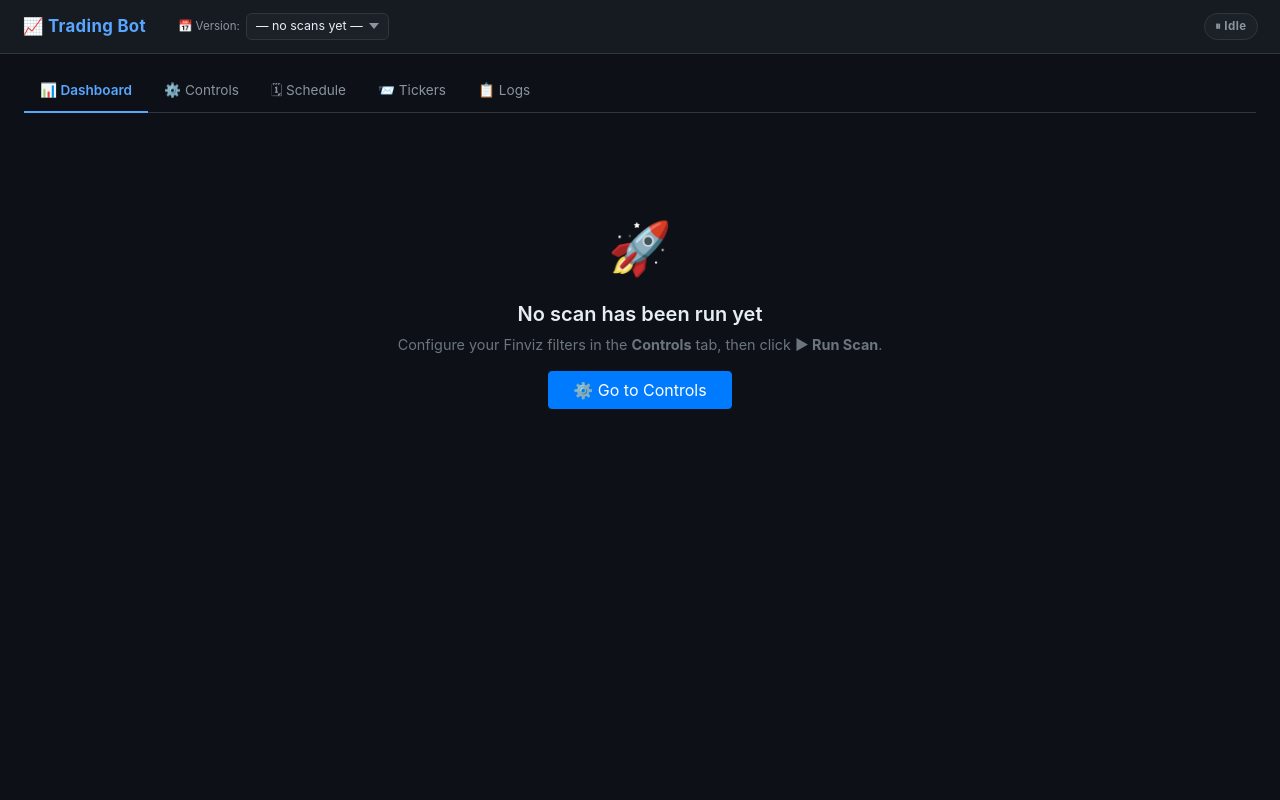
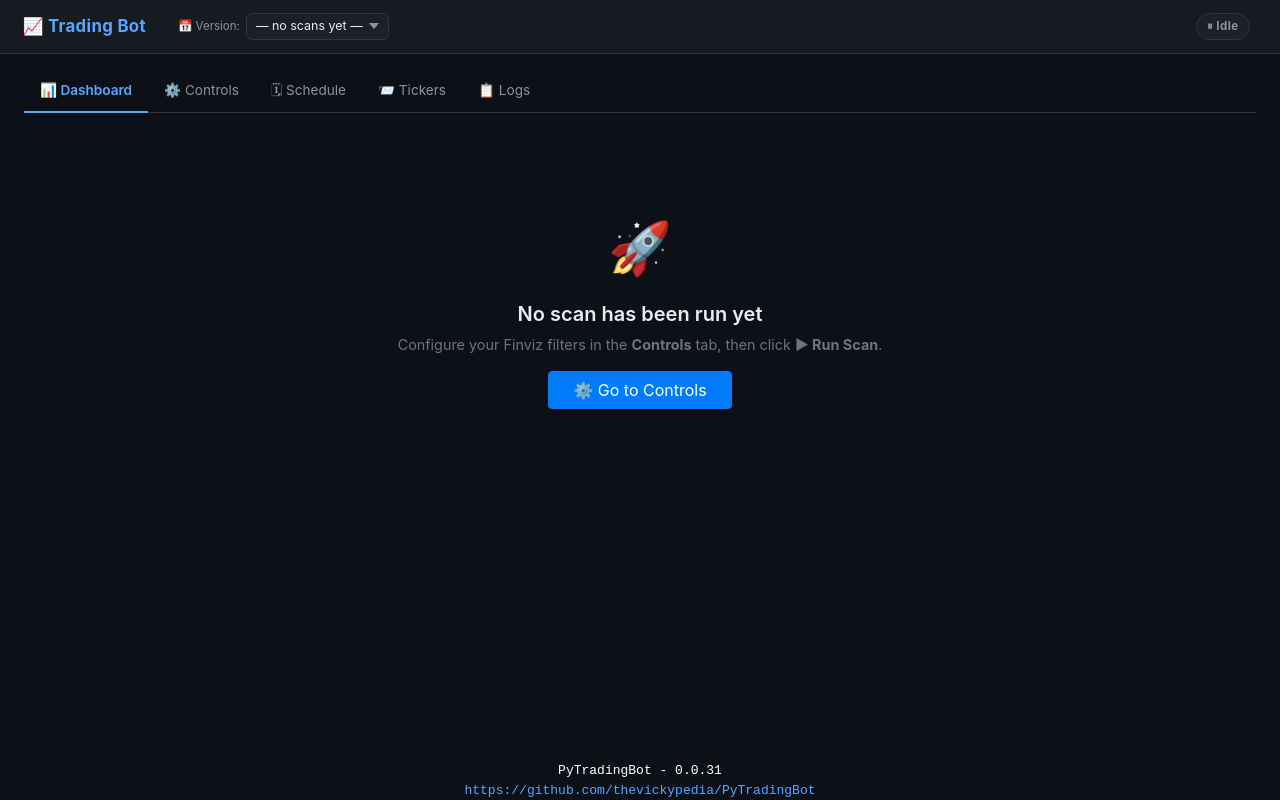
Before and after one commit to thevickypedia/PyTradingBot, a FastAPI app: page / in a window 1280 px wide. Run offline with FastAPI, Linux system fonts and the light colour scheme; data that the repository does not hold is empty; some libraries are stand-ins or nearby versions.

Commit message:
style: Add a footer and include spacing right after the status in the UI

```diff
--- a/pytradingbot/routes.py
+++ b/pytradingbot/routes.py
@@ -10,7 +10,7 @@ from fastapi import FastAPI, Request
 from fastapi.responses import HTMLResponse, JSONResponse
 from pydantic import BaseModel, Field
 
-from pytradingbot import storage
+from pytradingbot import storage, version
 from pytradingbot.constants import LOGGER, ScanStatus, config, env
 from pytradingbot.main import builder, get_signals, jsonify_scan_data
 from pytradingbot.telegram import send_telegram_message
@@ -215,6 +215,7 @@ def _render(
         "cooldown_remaining": _cooldown_remaining(request),
         "cooldown_seconds": env.SCAN_COOLDOWN_SECONDS,
         "current_version": current_version,
+        "pkg_version": version.__version__,
     }
 
     if env.USERNAME and env.PASSWORD:
--- a/pytradingbot/templates/dashboard.html
+++ b/pytradingbot/templates/dashboard.html
@@ -590,6 +590,7 @@
             border-radius: 20px;
             font-weight: 700;
             letter-spacing: .04em;
+            margin-right: 8px;
         }
 
         .badge-idle {
@@ -743,11 +744,36 @@
             color: var(--muted);
         }
 
-
+        html, body {
+            height: 100%;
+            margin: 0;
+        }
+
+        body {
+            display: flex;
+            flex-direction: column;
+        }
+
+        /* main content should expand */
+        .main-content {
+            flex: 1;
+        }
+
+        /* footer styling */
+        footer {
+            width: 100%;
+            color: #fff;
+            text-align: center;
+            font-family: 'Courier New', monospace;
+            font-size: small;
+            margin-top: 2%;     /* space above */
+            margin-bottom: 0%;  /* space below */
+        }
     </style>
 </head>
 
 <body>
+<div class="main-content">
 
 <!-- ══════════════════════  NAVBAR  ══════════════════════════ -->
 <nav class="navbar navbar-expand-sm navbar-dark">
@@ -2164,6 +2190,13 @@
         window.location.href = logoutEndpoint;
     }
 </script>
-
+</div>
+
+<footer>
+    <div class="footer">
+        PyTradingBot - {{ pkg_version }}<br>
+        <a href="https://github.com/thevickypedia/PyTradingBot">https://github.com/thevickypedia/PyTradingBot</a>
+    </div>
+</footer>
 </body>
 </html>
```
